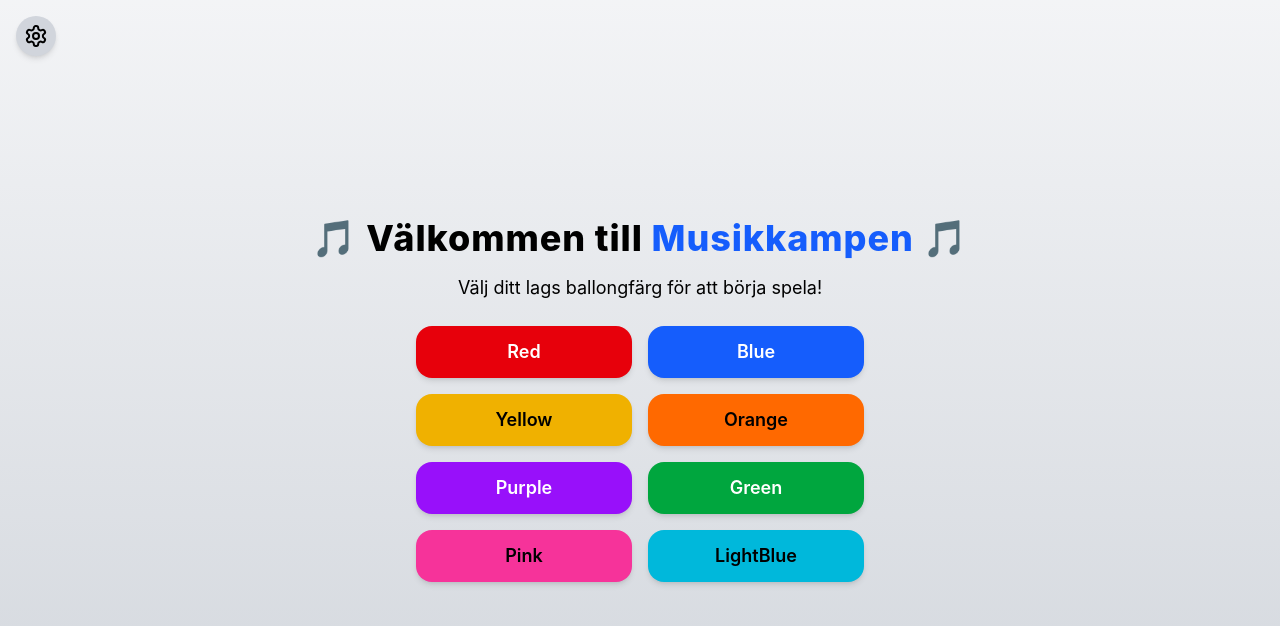
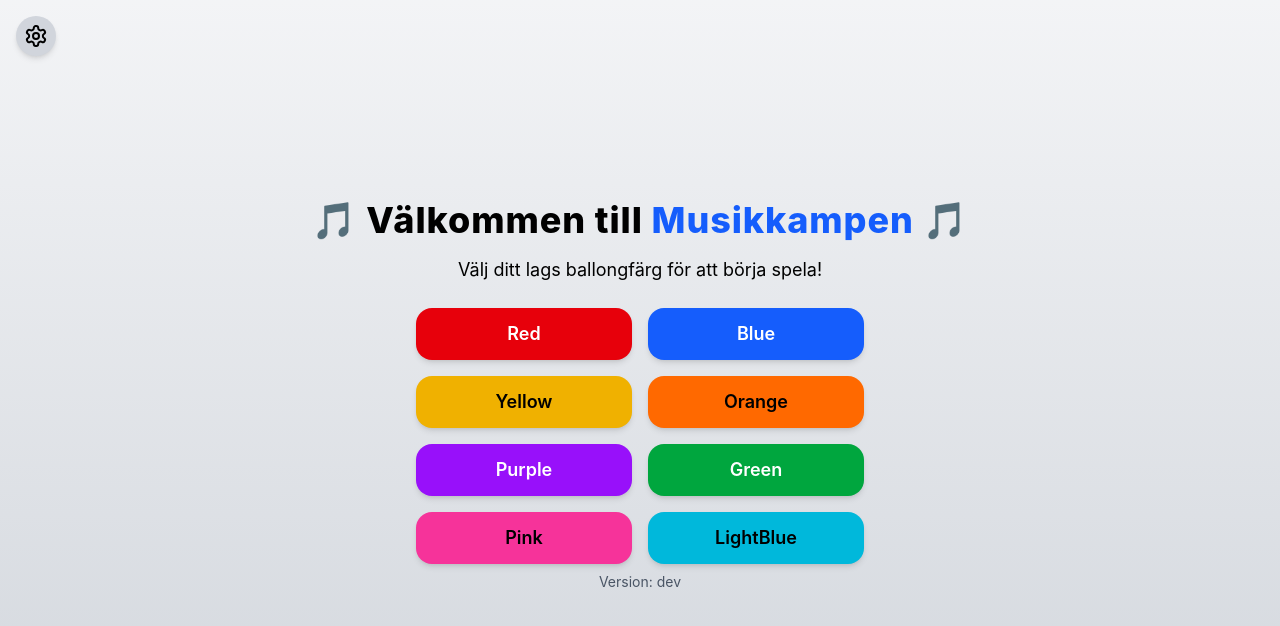
Before and after one commit to Kodstudion/quiz_answer_app, a React (Vite) app in the folder musicbattle/: page / in a window 1280 px wide. Shown: the top 626 px of the page. Built offline with nearby package versions, Linux system fonts and the light colour scheme.

Commit message:
Lägg till versionsinfo

```diff
--- a/musicbattle/package.json
+++ b/musicbattle/package.json
@@ -6,10 +6,11 @@
   "homepage": "https://kodstudion.github.io/quiz_answer_app/",
   "scripts": {
     "dev": "vite",
-    "build": "tsc -b && vite build",
+    "build": "echo \"VITE_APP_VERSION=$(git rev-parse --short HEAD)\" > .env && tsc -b && vite build",
     "lint": "eslint .",
     "preview": "vite preview",
-    "deploy": "npm run build && gh-pages -d dist"
+    "deploy": "npm run build && gh-pages -d dist",
+    "set-version": "echo \"VITE_APP_VERSION=$(git rev-parse --short HEAD)\" > .env"
   },
   "dependencies": {
     "@tailwindcss/vite": "^4.0.6",
--- a/musicbattle/src/AdminPage.tsx
+++ b/musicbattle/src/AdminPage.tsx
@@ -1,5 +1,6 @@
 import React from "react";
 import { useNavigate } from "react-router-dom";
+import VersionInfo from "./VersionInfo";
 
 const AdminPage: React.FC = () => {
   const navigate = useNavigate();
@@ -22,7 +23,7 @@ const AdminPage: React.FC = () => {
       <p className="text-lg text-center">
         Här kan du hantera spelets omgångar och laginställningar.
       </p>
-
+      <VersionInfo /> {/* ✅ Flyttad utanför div-containern */}
     </div>
   );
 };
--- a/musicbattle/src/Home.tsx
+++ b/musicbattle/src/Home.tsx
@@ -1,6 +1,7 @@
 import React from "react";
 import { useNavigate } from "react-router-dom";
-import { Settings } from "lucide-react"; // Importerar ikonbiblioteket för kugghjul
+import { Settings } from "lucide-react";
+import VersionInfo from "./VersionInfo";
 
 const teams = [
   { name: "Red", color: "bg-red-600 hover:bg-red-700 text-white" },
@@ -45,6 +46,7 @@ const Home: React.FC = () => {
           </button>
         ))}
       </div>
+      <VersionInfo /> {/* ✅ Flyttad utanför div-containern */}
     </div>
   );
 };
--- a/musicbattle/src/TeamPage.tsx
+++ b/musicbattle/src/TeamPage.tsx
@@ -1,5 +1,6 @@
 import React, { useState } from "react";
 import { useParams, useNavigate } from "react-router-dom";
+import VersionInfo from "./VersionInfo";
 
 const validGameIds = ["1234", "5678", "91011"];
 
@@ -114,6 +115,7 @@ const TeamPage: React.FC = () => {
           </div>
         )}
       </div>
+      <VersionInfo /> {/* ✅ Flyttad utanför div-containern */}
     </div>
   );
 };
--- /dev/null
+++ b/musicbattle/src/VersionInfo.tsx
@@ -0,0 +1,13 @@
+import React from "react";
+
+const version = import.meta.env.VITE_APP_VERSION || "dev";
+
+const VersionInfo: React.FC = () => {
+  return (
+    <p className="text-sm text-gray-600 text-center w-full py-2">
+      Version: {version}
+    </p>
+  );
+};
+
+export default VersionInfo;
```
Also changed, not shown: 1 other file (tests, documents, lock files or other folders).
